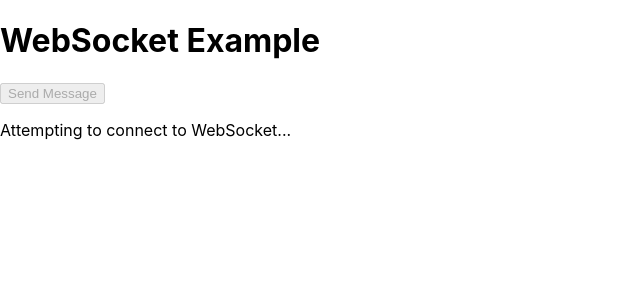
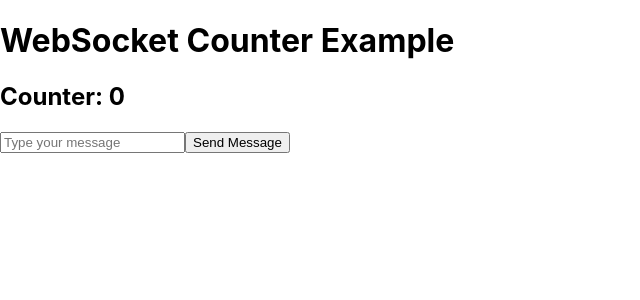
Before and after one commit to AdamsIncorporated/apollo, a React (Create React App) app in the folder frontend/: page / in a window 1280 px wide. Shown: the top 300 px of the page, without its empty margins (0-640 px from the left). Built offline with nearby package versions, Linux system fonts and the light colour scheme; no server answers.

Commit message:
added counter to the rust backend

```diff
--- a/frontend/src/App.js
+++ b/frontend/src/App.js
@@ -1,11 +1,14 @@
 import React from 'react';
-import { WebSocketProvider, MessageSender } from './WebSocketContext';
+import { WebSocketProvider } from './WebSocketContext';
+import { MessageSender } from './MessageSender';
 
 function App() {
   return (
     <WebSocketProvider>
-        <h1>WebSocket Example</h1>
+      <div className="App">
+        <h1>WebSocket Counter Example</h1>
         <MessageSender />
+      </div>
     </WebSocketProvider>
   );
 }
--- /dev/null
+++ b/frontend/src/MessageSender.js
@@ -0,0 +1,25 @@
+import React, { useState } from "react";
+import { useWebSocket } from "./WebSocketContext";
+
+export const MessageSender = () => {
+  const { sendMessage, message, counter } = useWebSocket();
+  const [inputMessage, setInputMessage] = useState("");
+
+  const handleSendMessage = () => {
+    sendMessage(inputMessage);
+  };
+
+  return (
+    <div>
+      <h2>Counter: {counter}</h2> {/* Dynamically display the counter */}
+      <input
+        type="text"
+        value={inputMessage}
+        onChange={(e) => setInputMessage(e.target.value)}
+        placeholder="Type your message"
+      />
+      <button onClick={handleSendMessage}>Send Message</button>
+      {message && <p>Received from server: {message}</p>}
+    </div>
+  );
+};
--- a/frontend/src/WebSocketContext.js
+++ b/frontend/src/WebSocketContext.js
@@ -1,59 +1,53 @@
 import React, { createContext, useContext, useEffect, useState } from 'react';
 
+// Create a WebSocket Context
 const WebSocketContext = createContext(null);
 
+// WebSocket Provider Component
 export const WebSocketProvider = ({ children }) => {
     const [socket, setSocket] = useState(null);
     const [message, setMessage] = useState(null);
-    const [isConnected, setIsConnected] = useState(false);
-    const [retryCount, setRetryCount] = useState(0);
+    const [counter, setCounter] = useState(0);  // Counter state for the server's counter
 
-    const connectWebSocket = () => {
+    // Establish WebSocket connection
+    useEffect(() => {
         const ws = new WebSocket('ws://127.0.0.1:8080/echo');
 
         ws.onopen = () => {
             console.log('WebSocket connection established');
-            setIsConnected(true);
-            setRetryCount(0); // Reset retry count
         };
 
         ws.onmessage = (event) => {
             console.log('Message from server:', event.data);
-            setMessage(event.data);
+            const serverMessage = event.data;
+
+            // Parse the server response to extract the counter
+            const parts = serverMessage.split(' | Counter: ');
+            if (parts.length === 2) {
+                setMessage(parts[0]);
+                setCounter(parseInt(parts[1], 10));  // Update the counter
+            } else {
+                setMessage(serverMessage);  // In case the message format changes
+            }
         };
 
         ws.onerror = (error) => {
             console.log('WebSocket error:', error);
-            setIsConnected(false);
         };
 
         ws.onclose = () => {
             console.log('WebSocket connection closed');
-            setIsConnected(false);
-            if (retryCount < 5) {
-                // Retry after a delay if the connection failed
-                setTimeout(() => {
-                    setRetryCount(retryCount + 1);
-                    connectWebSocket();
-                }, 3000); // Retry every 3 seconds
-            }
         };
 
         setSocket(ws);
-    };
-
-    // Try to connect when the component mounts
-    useEffect(() => {
-        connectWebSocket();
 
         // Cleanup WebSocket connection on component unmount
         return () => {
-            if (socket) {
-                socket.close();
-            }
+            ws.close();
         };
-    }, [retryCount]); // Re-run when retryCount changes
+    }, []);
 
+    // Send a message to the WebSocket server
     const sendMessage = (msg) => {
         if (socket && socket.readyState === WebSocket.OPEN) {
             console.log('Sending message to server:', msg);
@@ -62,29 +56,13 @@ export const WebSocketProvider = ({ children }) => {
     };
 
     return (
-        <WebSocketContext.Provider value={{ socket, sendMessage, message, isConnected }}>
+        <WebSocketContext.Provider value={{ sendMessage, message, counter }}>
             {children}
         </WebSocketContext.Provider>
     );
 };
 
+// Custom hook to access the WebSocket context
 export const useWebSocket = () => {
     return useContext(WebSocketContext);
 };
-
-export const MessageSender = () => {
-    const { sendMessage, message, isConnected } = useWebSocket();
-
-    const handleSendMessage = () => {
-        const msg = 'Hello, server!';
-        sendMessage(msg);
-    };
-
-    return (
-        <div>
-            <button onClick={handleSendMessage} disabled={!isConnected}>Send Message</button>
-            {!isConnected && <p>Attempting to connect to WebSocket...</p>}
-            {message && <p>Received from server: {message}</p>}
-        </div>
-    );
-};
```
Also changed, not shown: 1 other file (tests, documents, lock files or other folders).
